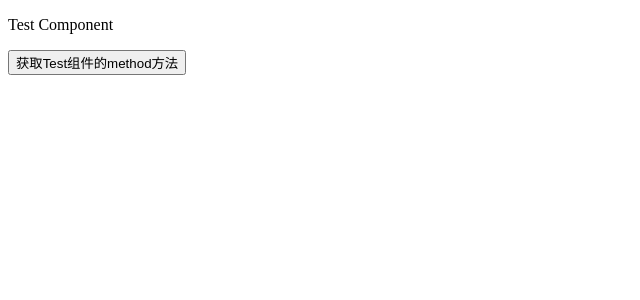
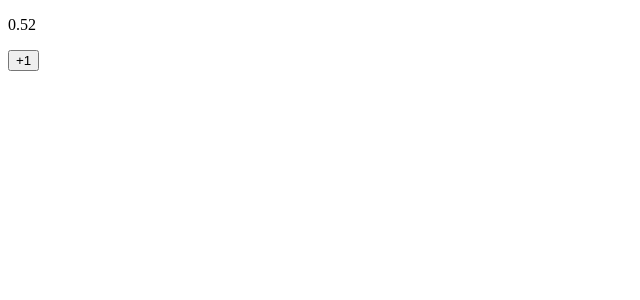
Before and after one commit to qishilong/React-family-bucket, a React app in the folder react-learn/: page / in a window 1280 px wide. Shown: the top 300 px of the page, without its empty margins (0-640 px from the left). Built offline with nearby package versions, Linux system fonts and the light colour scheme.

Commit message:
提交useLayoutEffect

```diff
--- a/react-learn/src/App.jsx
+++ b/react-learn/src/App.jsx
@@ -1,29 +1,17 @@
-import { forwardRef, useImperativeHandle, useRef } from "react";
-
-const Test = (props, ref) => {
-    useImperativeHandle(
-        ref,
-        () => {
-            return {
-                method() {
-                    console.log("method");
-                },
-            };
-        },
-        [],
-    );
-
-    return <p>Test Component</p>;
-};
-
-const TestWrapper = forwardRef(Test);
+import { useLayoutEffect, useRef, useState } from "react";
 
 const App = () => {
-    const testRef = useRef();
+    const [number, setNumber] = useState(0);
+    const ref = useRef();
+
+    useLayoutEffect(() => {
+        ref.current.innerText = Math.random().toFixed(2);
+    });
+
     return (
         <>
-            <TestWrapper ref={testRef} />
-            <button onClick={() => testRef.current.method()}>获取Test组件的method方法</button>
+            <p ref={ref}>{number}</p>
+            <button onClick={() => setNumber(previous => previous + 1)}>+1</button>
         </>
     );
 };
```
